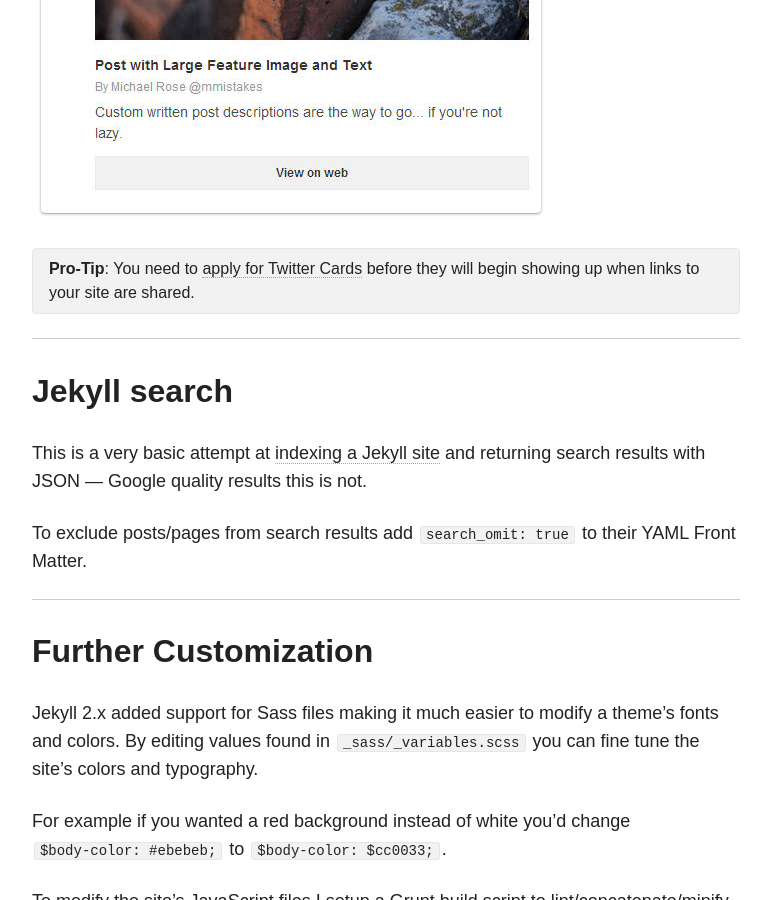
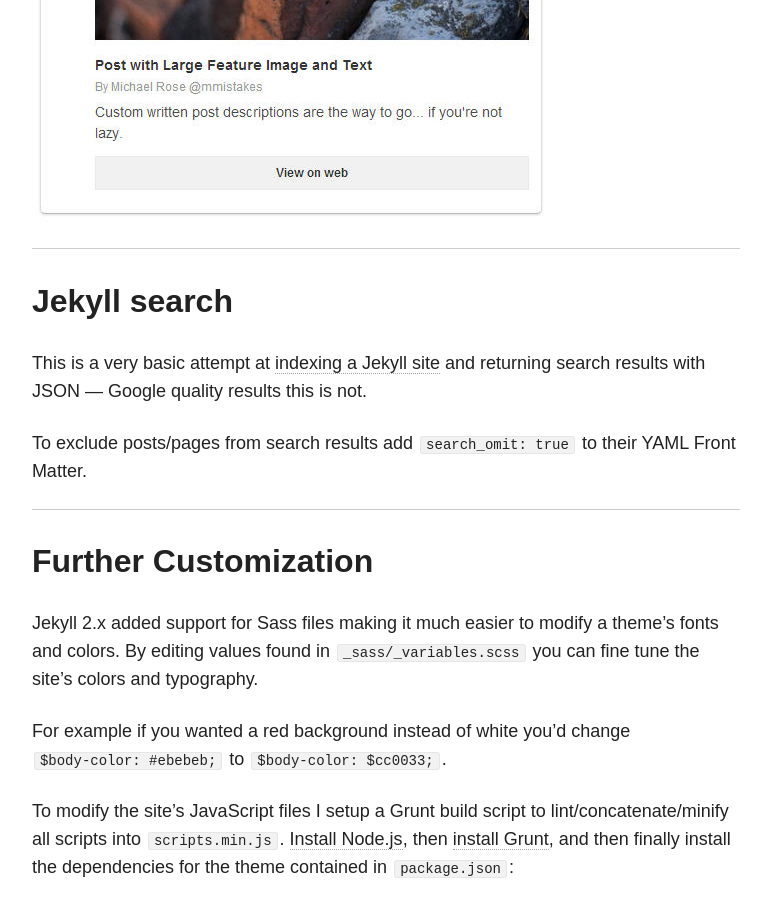
Before and after one commit to FoxerCoeee/FoxerCoeee, a Jekyll site: the page built from theme-setup/index.md, in a window 1280 px wide and 900 px high, scrolled down 10773 px. Shown: the whole window, without its empty margins (254-1025 px from the left). Built offline with Jekyll 4.4.1, drawn with Linux system fonts in a browser that asks for light colours; nearby versions of some CDN libraries.

Commit message:
removed pro tip on applying for twitter cards
apparently this is no longer requried

documentation https://dev.twitter.com/cards/getting-started does not say anything about applying for this, and some googling indicates this may no longer be required

```diff
--- a/theme-setup/index.md
+++ b/theme-setup/index.md
@@ -318,8 +318,6 @@ Here's an example of a tweet with Twitter Cards enabled.
 
 ![Twitter Card summary large image screenshot]({{ site.url }}/images/twitter-card-summary-large-image.jpg)
 
-**Pro-Tip**: You need to [apply for Twitter Cards](https://dev.twitter.com/docs/cards) before they will begin showing up when links to your site are shared.
-{:.notice}
 
 ---
 
```
